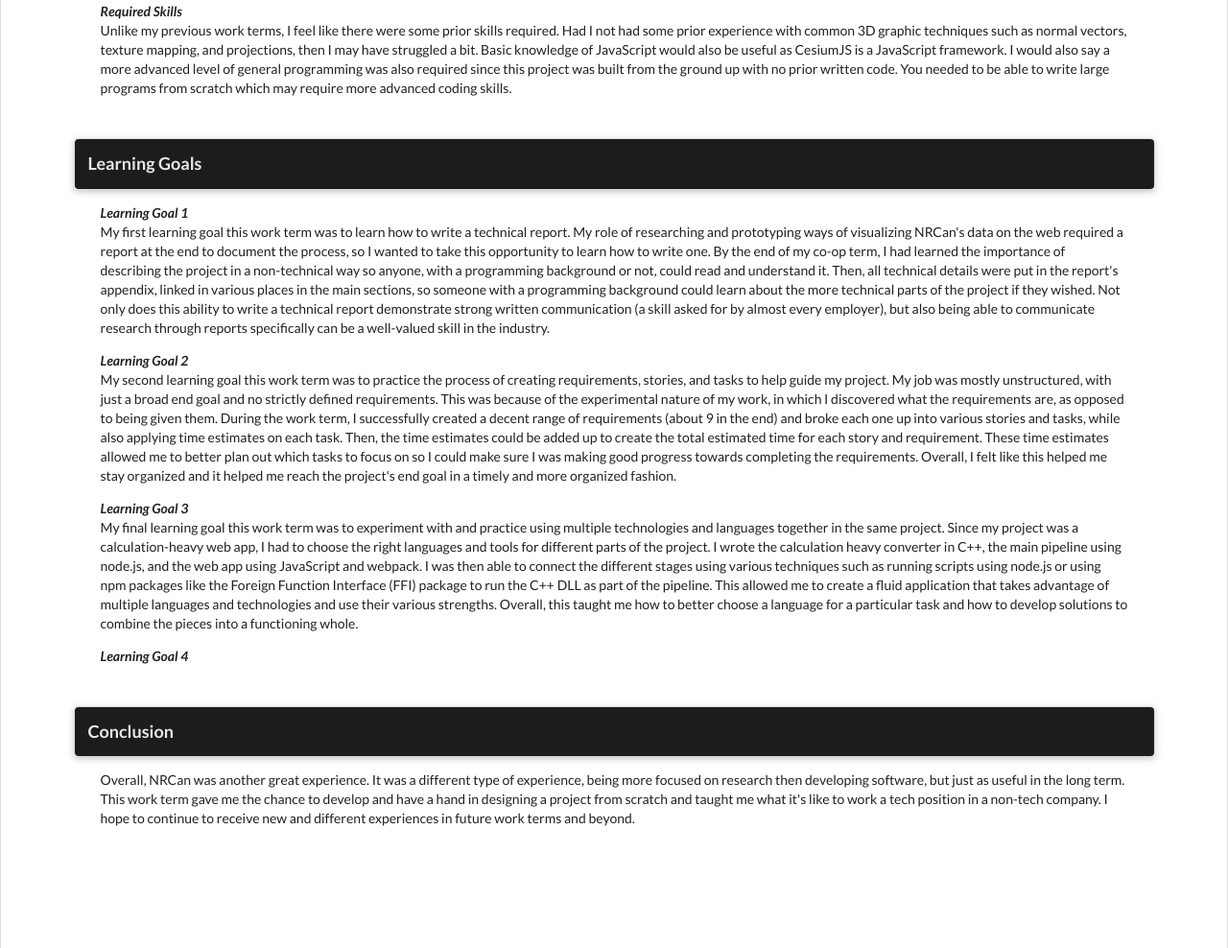
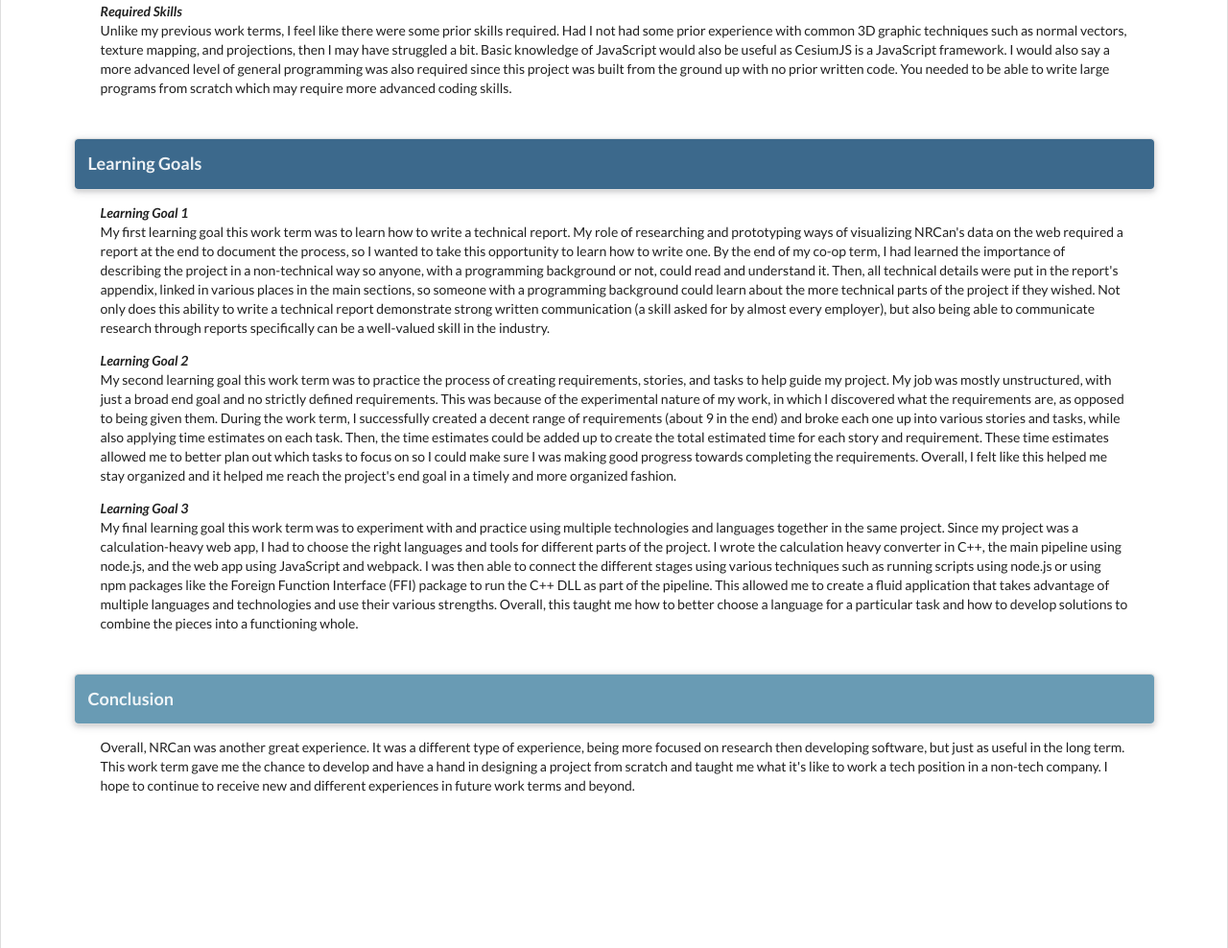
Before and after one commit to mhogar/CoopWebsite3, a plain HTML site: page index.html in a window 1280 px wide. Shown: the part 930-1918 px from the top of the page at 96% size. Drawn offline with nearby package versions, Linux system fonts and the light colour scheme.

Commit message:
Added colour scheme

```diff
--- a/index.html
+++ b/index.html
@@ -79,7 +79,6 @@
             <p>
               My final learning goal this work term was to experiment with and practice using multiple technologies and languages together in the same project. Since my project was a calculation-heavy web app, I had to choose the right languages and tools for different parts of the project. I wrote the calculation heavy converter in C++, the main pipeline using node.js, and the web app using JavaScript and webpack. I was then able to connect the different stages using various techniques such as running scripts using node.js or using npm packages like the Foreign Function Interface (FFI) package to run the C++ DLL as part of the pipeline. This allowed me to create a fluid application that takes advantage of multiple languages and technologies and use their various strengths. Overall, this taught me how to better choose a language for a particular task and how to develop solutions to combine the pieces into a functioning whole.
             </p>
-            <span class="sub_section_header">Learning Goal 4</span>
           </div>
         </div>
         <div class="section">
--- a/style.css
+++ b/style.css
@@ -46,11 +46,11 @@ body {
 }
 
 .section-header-v1 {
-	/*background-color: #f15f77 !important;*/
+	background-color: #699bb4 !important;
 }
 
 .section-header-v2 {
-	/*background-color: #235669 !important;*/
+	background-color: #3c698c !important;
 }
 
 .sub_section_header {
```
